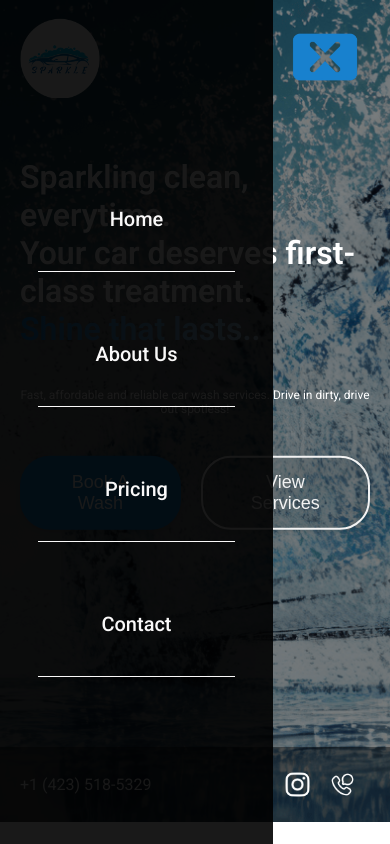
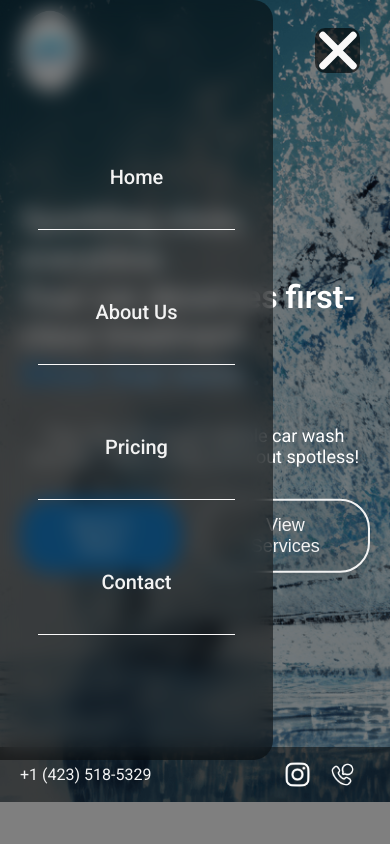
Before and after one commit to TheWebstr25/sparkle-car-wash, a plain HTML site: page index.html in a window 390 px wide. Both pictures are taken after a click on the element 335 px from the left and 58 px from the top of the page. Shown: the top 844 px of the page. Drawn offline with Linux system fonts and the light colour scheme.

Commit message:
Refactor navigation menu functionality for improved mobile responsiveness

```diff
--- a/index.html
+++ b/index.html
@@ -20,18 +20,19 @@
           <div class="dash"></div>
         </div>
         <div class="x" id="x">
-            <img src="Images/cancel-presentation-svgrepo-com.png">
+          <div class="slant slant1"></div>
+          <div class="slant slant2"></div>
         </div>
         <nav id="nav">
           <ul>
-            <li>Home</li>
-            <li>About Us</li>
-            <li>Pricing</li>
-            <li>Contact</li>
+            <li><a href="#home" class="nav-link">Home</a></li>
+            <li><a href="#simplicity" class="nav-link">About Us</a></li>
+            <li><a href="#pricing" class="nav-link">Pricing</a></li>
+            <li><a href="#contact" class="nav-link">Contact</a></li>
           </ul>
         </nav>
       </header>
-      <div class="cont">
+      <div class="cont" id="home">
         <div class="h1">
           <h1>Sparkling clean, everytime.</h1>
           <h1 >Your car deserves first-class treatment.</h1>
@@ -229,7 +230,7 @@
       </div>
     </div>
   </section>
-  <section class="address">
+  <section class="address" id="contact">
     <div class="container">
       <div class="address-grid">
         <div class="ad">
--- a/script.js
+++ b/script.js
@@ -1,22 +1,49 @@
-document.getElementById("hamburger").addEventListener("click", function() {
+const mediaQuery = window.matchMedia("(max-width: 450px)");
 
-    document.getElementById("x").style.display = "block";
+function openMenu() {
+  document.getElementById("nav").style.transform = "translateX(0)";
+  document.getElementById("hamburger").style.display = "none";
+  document.getElementById("x").style.display = "flex";
+}
 
-    document.getElementById("nav").style.display = "flex";
+function closeMenu() {
+  document.getElementById("nav").style.transform = "translateX(-100%)";
+  document.getElementById("x").style.display = "none";
+  document.getElementById("hamburger").style.display = "flex";
+}
 
-    document.getElementById("hamburger").style.display = "none";
+function closeMenuFromLink() {
+  document.getElementById("nav").style.transform = "translateX(-100%)";
+  document.getElementById("x").style.display = "none";
+  document.getElementById("hamburger").style.display = "flex";
+}
 
-    document.getElementById("nav").style.animationName = "slide-in";
-});
+function setUpMenu(e) {
+  const hamburger = document.getElementById("hamburger");
+  const xBtn = document.getElementById("x");
+  const navLinks = document.querySelectorAll(".nav-link");
 
-document. getElementById("x").addEventListener("click", function() {
+  if (e.matches) {
+    // Mobile view
+    hamburger.style.display = "flex";
+    xBtn.style.display = "none";
 
-  document.getElementById("nav").style.animationName = "slide-out";
-    document.getElementById("nav").style.animation = "slide-out 0.5s forwards";
+    hamburger.addEventListener("click", openMenu);
+    xBtn.addEventListener("click", closeMenu);
 
-    document.getElementById("x").style.display = "none";
+    navLinks.forEach(function(link) {
+      link.addEventListener("click", closeMenuFromLink);
+    });
+  } else {
+    // Desktop view
+    hamburger.style.display = "none";
+    xBtn.style.display = "none";
+    // document.getElementById("nav").style.transform = "translateX(0)";
+  }
+}
 
-    document.getElementById("hamburger").style.display = "flex";
+// Initial setup
+setUpMenu(mediaQuery);
 
-
-});
+// Listen for screen size changes
+mediaQuery.addEventListener("change", setUpMenu);
--- a/style.css
+++ b/style.css
@@ -5,6 +5,10 @@ body{
   font-size: 15px;
   background-color: #f4f4f4;
   width: 100%;
+}
+
+*{
+  box-sizing: border-box;
 }
 
 a{
@@ -40,21 +44,25 @@ header{
   align-items: center;
   background: rgba(0, 0, 0, 0.3);
   width: 100%;
-  padding: 18px 0;
+  padding: 10px 0;
   position: absolute;
   top: 0;
   left: 0;
 }
 
 header .logo{
-  width: 100px;
-  height: 100px;
+  width: 90px;
+  height: auto;
   margin: 0;
   padding-left: 30px;
 }
 
 .x{
   display: none;
+}
+
+nav{
+  z-index: 5;
 }
 
 nav ul{
@@ -75,21 +83,19 @@ nav ul li{
 }
 
 .dark{
-  z-index: -2;
   position: absolute;
   top: 0;
   left: 0;
   width: 100%;
-  height: 100%;
+  height: 90%;
   background-color: rgba(0, 0, 0, 0.5);
 }
 
 .cont{
-  z-index: 3;
   display: flex;
   flex-direction: column;
   align-items: flex-start;
-  transform: translateY(30%);
+  transform: translateY(25%);
 }
 
 nav ul li:hover{
@@ -115,7 +121,7 @@ nav ul li:hover{
   border-radius: 14px;
 }
 
-.dash{
+.dash, .slant{
   width: 50px;
   height: 7px;
   background: #faf9f9;
@@ -123,14 +129,15 @@ nav ul li:hover{
 }
 
 .h1{
-  margin: 80px 0 20px;
+  margin: 30px 0 20px;
   text-align: left;
 }
 
 .h1 h1{
-  font-size: 50px;
+  font-size: 45px;
   margin: 0;
   font-weight: 550;
+  line-height: 1.2;
 }
 
 #sub{
@@ -141,12 +148,11 @@ nav ul li:hover{
 }
 
 #desc{
-  font-size: 20px;
-  margin: 20px 0;
+  font-size: 21px;
+  margin: 12px 0;
 }
 
 .actn-btn{
-  z-index: 3;
   display: flex;
   justify-content: center;
   gap: 20px;
@@ -188,13 +194,11 @@ nav ul li:hover{
   bottom: 0;
   left: 0;
   width: 100%;
-  margin: auto;
-  margin-top: 20px;
   display: flex;
   justify-content: space-between;
   align-items: center;
-  background: #00000067;
-  padding: 20px 0;
+  background: rgba(0, 0, 0, 0.5);
+  padding: 10px 0;
 }
 
 .socials{
@@ -663,8 +667,15 @@ li{
   padding: 12px 0;
 }
 
+html{
+  scroll-behavior: smooth;
+}
+
 @media (max-width: 450px) {
 
+  .container{
+    width: 90%;
+  }
 
   body{
     font-size: 14px;
@@ -673,52 +684,65 @@ li{
   .hero{
     height: 95vh;
     padding: 10px 20px;
+    position: relative;
   }
 
   #desc{
     font-size: 12px;
   }
 
+  .dark{
+    height: 100%;
+  }
+
   .cont{
-    transform: translateY(15%);
+    transform: translateY(40%);
+    z-index: 1;
   }
+
   header{
+    position: fixed;
     background: none;
+    z-index: 2;
   }
 
   nav{
-    display: none;
     position: absolute;
     width: 70vw;
-    height: 100vh;
+    height: 90vh;
     top: 0;
     left: 0;
-    background: rgba(0, 0, 0, 0.9);
-    z-index: 4;
-    animation: slide-in 1s ease-in-out 0s 1 normal forwards;
-  }
-
-  @keyframes slide-in {
-    from {
-      transform: translateX(-100%);
-    }
-    to {
-      transform: translateX(0);
-    }
-  }
-
-  @keyframes slide-out {
-    from {
-      transform: translateX(0);
-    }
-    to {
-      transform: translateX(-100%);
-    }
-
+    background: rgba(0, 0, 0, 0.5);
+    backdrop-filter: blur(10px);
+    border-top-right-radius: 20px;
+    border-bottom-right-radius: 20px;
+    transform: translateX(-100%);
+    transition: transform 0.5s ease-in-out;
   }
 
   .x{
     display: none;
+    justify-content: center;
+    align-items: center;
+    position: relative;
+    margin-right: 30px;
+    background: rgba(0, 0, 0, 0.6);
+    width: 45px;
+    height: 45px;
+    padding: 10px;
+    border-radius: 10px;
+  }
+
+  .slant{
+    position: absolute;
+  }
+
+  .slant1{
+    transform: rotate(45deg);
+  }
+
+  .slant2{
+    transform: rotate(-45deg);
   }
 
   nav ul{
@@ -740,7 +764,6 @@ li{
 
   #hamburger{
     display: flex;
-
   }
 
   .dash{
@@ -781,6 +804,10 @@ li{
 
   .h1 h1{
     font-size: 32px;
+  }
+
+  #desc{
+    font-size: 18px;
   }
 
   #simplicity h2, #pricing h2{
```
Lines whose indentation alone changed are shown as unchanged.
